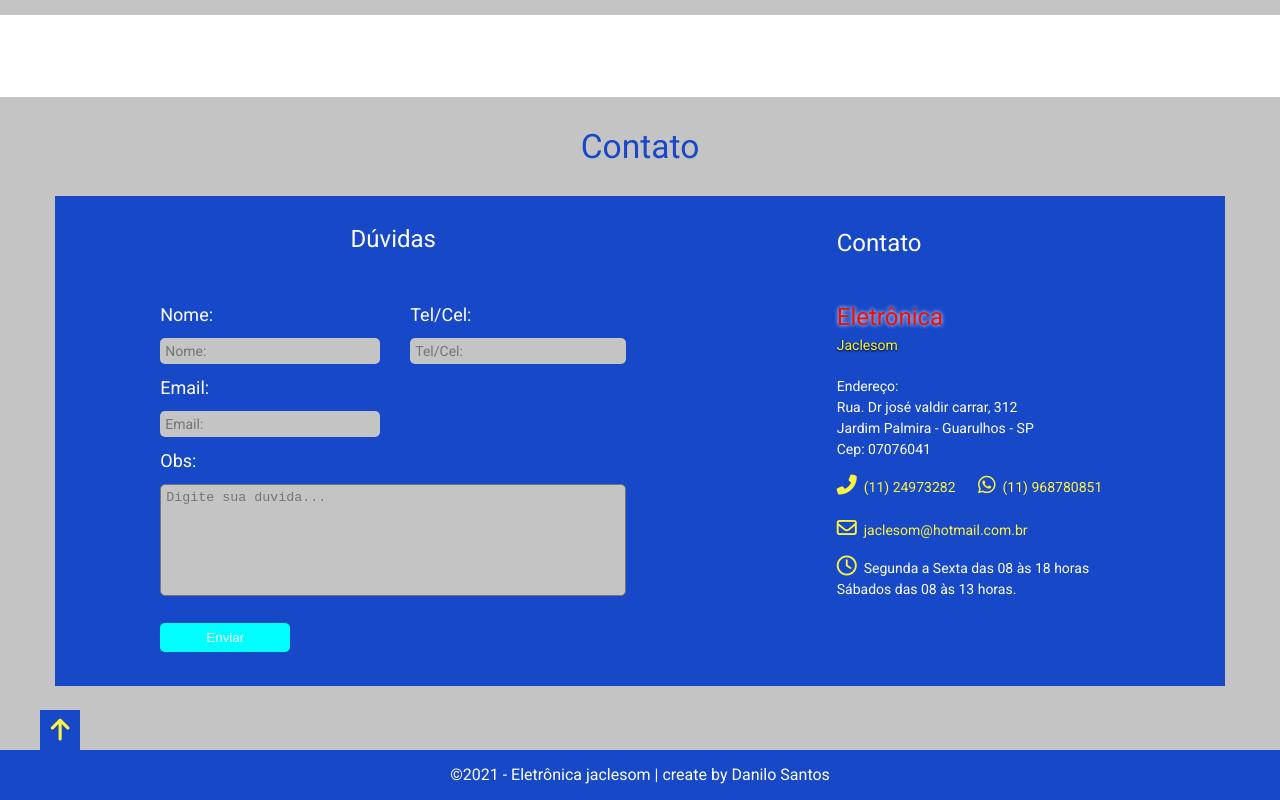
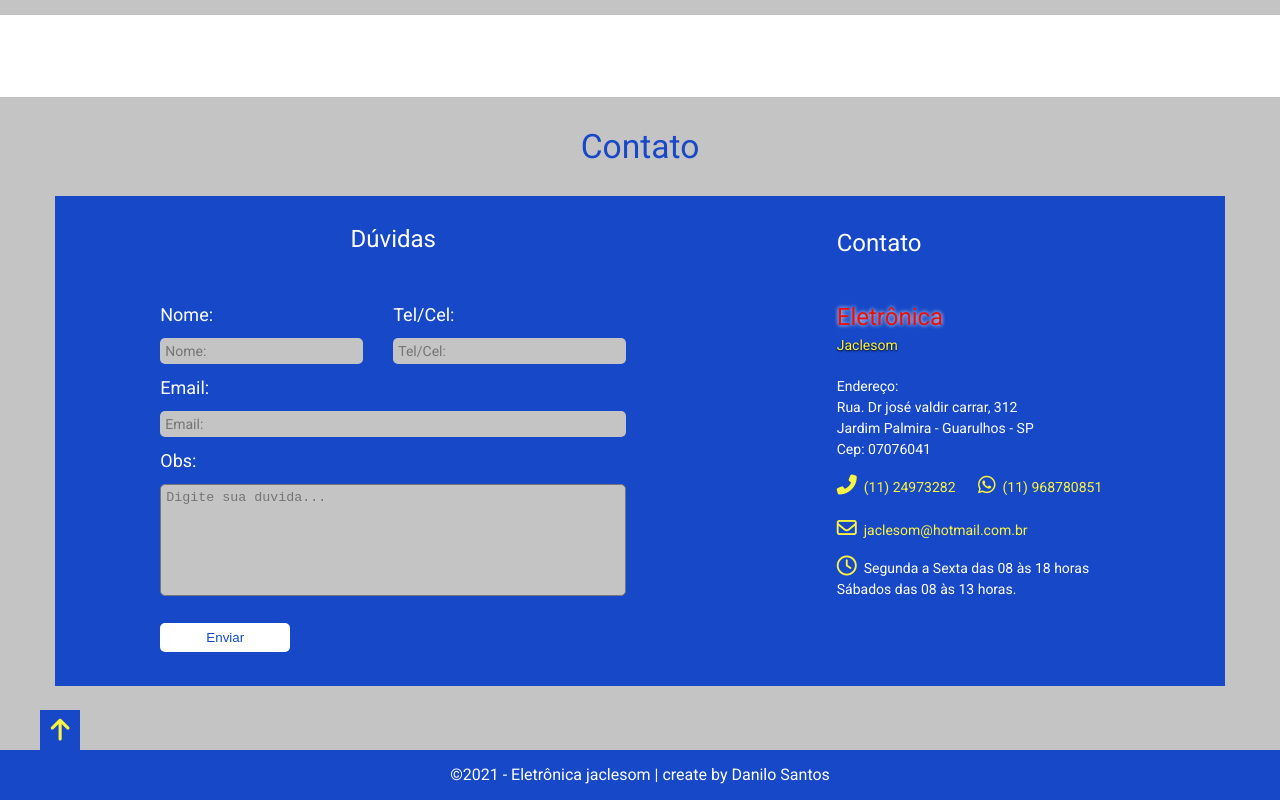
Before and after one commit to daniloadscavalcante/Freela-Site-eletronica, a plain HTML site: page index.html in a window 1280 px wide. Shown: the part 3204-4004 px from the top of the page. Drawn offline with nearby package versions, Linux system fonts and the light colour scheme.

Commit message:
alguns melhorias

```diff
--- a/_css/style.css
+++ b/_css/style.css
@@ -496,7 +496,7 @@ html,body{
     border: none;
     background-color: var(--color-five);
     border-radius: 5px;
-    width: 220px;
+    width: 100%;
     outline: none;
 }
 .form__input--tel{
@@ -515,8 +515,8 @@ html,body{
 .form__link{
     max-width: 130px;
     padding: 7px 31px ;
-    color: var(--color-fourth);
-    background-color: var(--color-seventh);
+    color: var(--color-primary);
+    background-color: var(--color-fourth);
     display: block;
     text-align: center;
     border-radius: 5px;
@@ -617,6 +617,7 @@ html,body{
     }
     .about-img{
         width: 100%;
+        margin: auto;
     }
     .about-img img{
         margin: auto;
@@ -630,6 +631,7 @@ html,body{
     .form{
         width: 50%;
     }
+
     #contact{
         padding-bottom: 8vh;
     }
@@ -660,11 +662,9 @@ html,body{
         display: block;
     }
 }
-@media only screen and (max-width:500px){
-
+@media only screen and (max-width:550px){
     .hero-info__title{
         font-size: 2em;
-
     }
     .hero-info__text{
         font-size: 14px;
```
